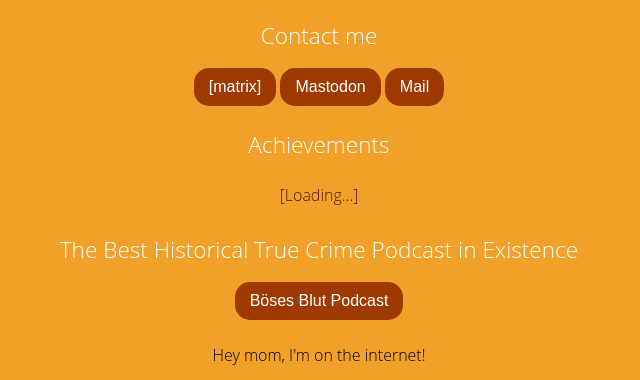
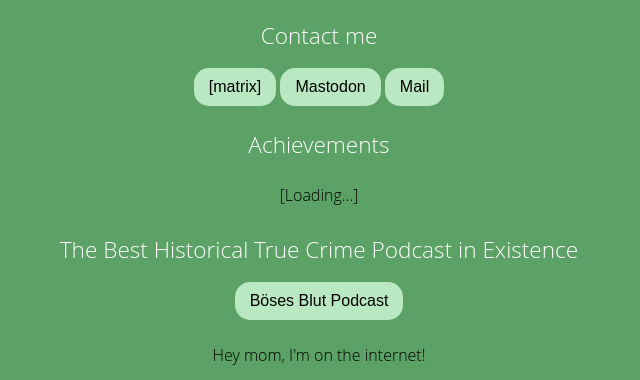
Before and after one commit to pantaire/tairev4, a plain HTML site: page index.html in a window 1280 px wide. Shown: the part 420-800 px from the top of the page, without its empty margins (321-961 px from the left). Drawn offline with Linux system fonts and the light colour scheme.

Commit message:
changed colors and stuff

```diff
--- a/air.css
+++ b/air.css
@@ -149,13 +149,12 @@
   }
 
   body {
-    color: #4d1c00;
     font-family: 'Open Sans', Helvetica, sans-serif;
     font-weight: 300;
     margin: 6rem auto 1rem;
     max-width: 48rem;
     text-align: center;
-    background-color: #f1a129;
+    background-color: #5CA166;
     line-height: 1.85;
     height: 100vh;
   }
@@ -207,15 +206,16 @@
   }
 
   button {
-    background-color: #9e3a00;
+    background-color: #BAE8C3;
     border-radius: 15px;
     border: none;
-    color: white;
+    color: black;
     padding: 10px 15px;
     text-align: center;
     display: inline-block;
     font-size: 16px;
   }
   button:hover {
-    background-color: #bb4500;
+    background-color: #EDE977;
+    border-radius: 30px;
   }
```
